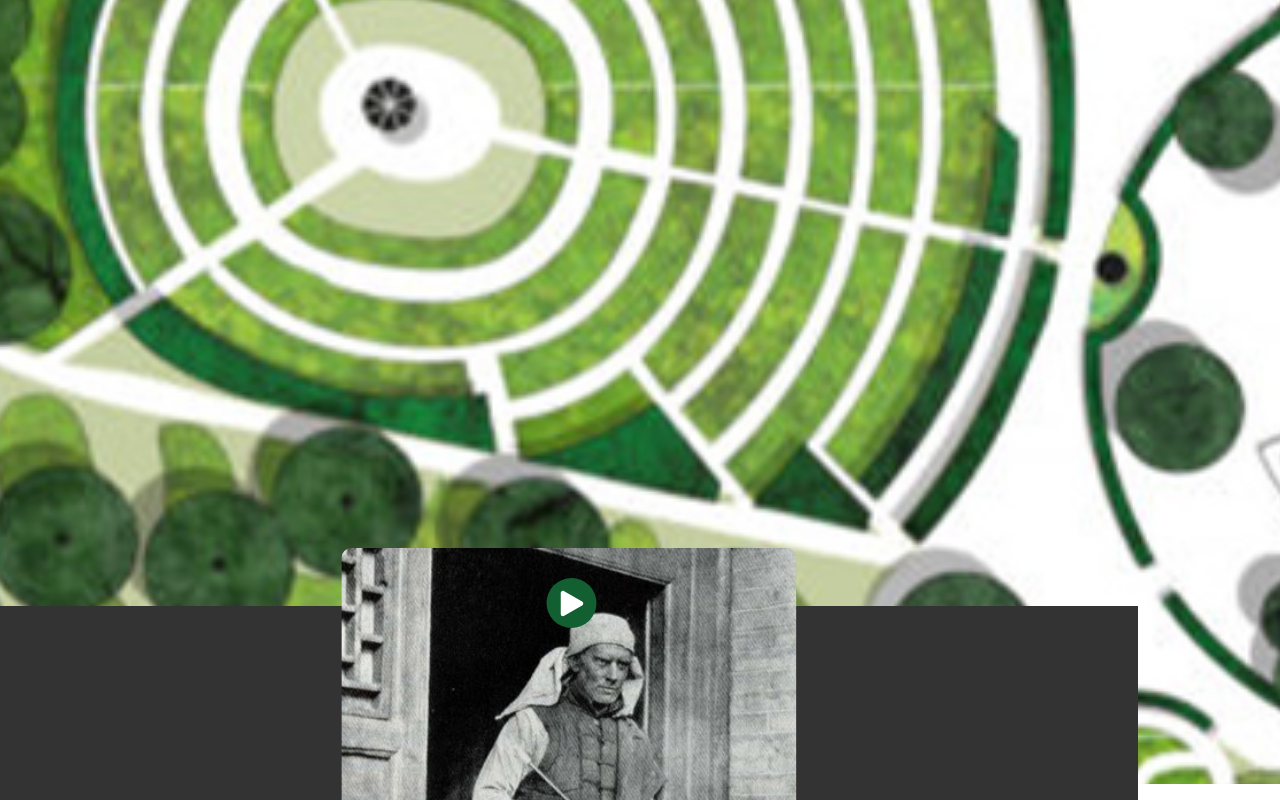
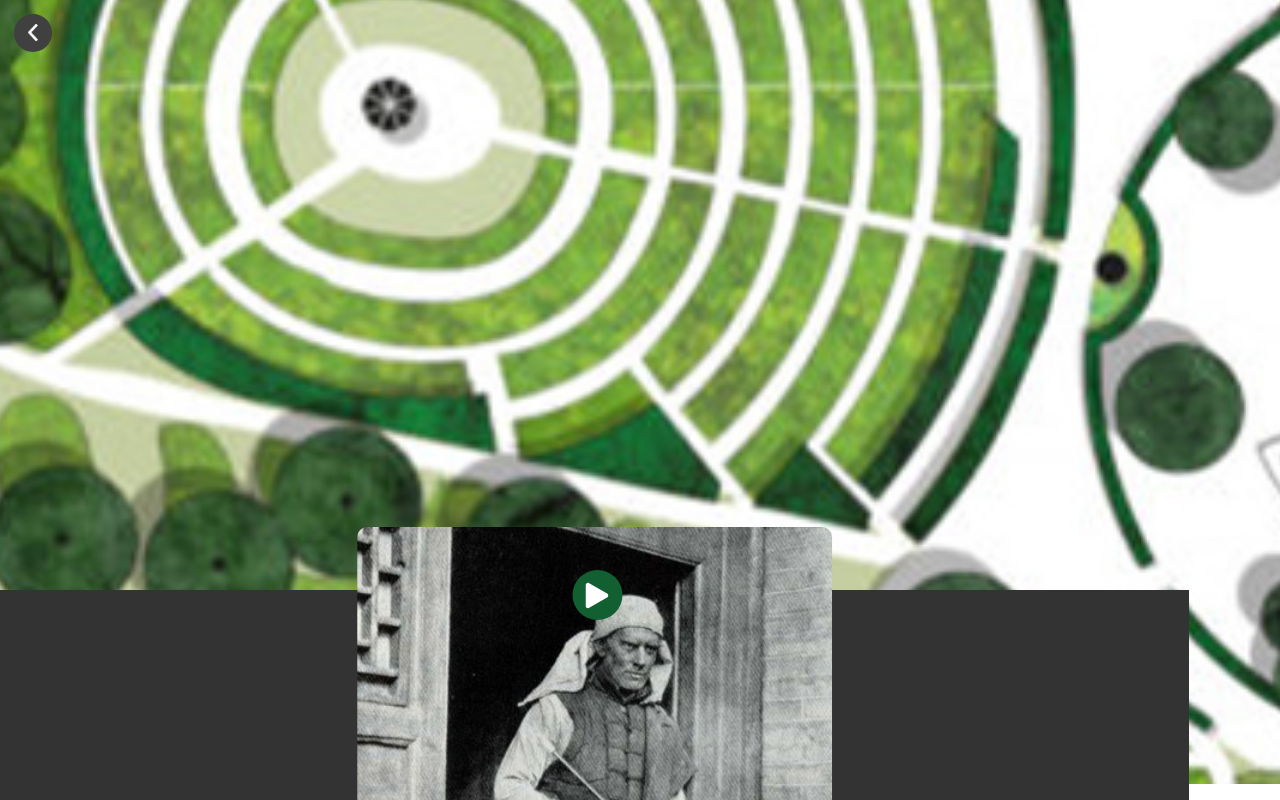
Before and after one commit to SigneThrane/GeoGrafiskHave, a Vue app: page /map in a window 1280 px wide. Shown: the top 800 px of the page. Built offline with nearby package versions, Linux system fonts and the light colour scheme.

Commit message:
fixed CSS

```diff
--- a/src/components/Map.vue
+++ b/src/components/Map.vue
@@ -1,7 +1,9 @@
 <template>
-
   <div class="map">
       <img class="map-img" src="/src/assets/Kort.jpg" alt="">
+      <router-link to="/">
+      <button class="back-button"> </button>
+    </router-link>
   </div>
   <div class="locale.changer">
   <div class="popUp">
@@ -109,8 +111,8 @@ onMounted(async () => {
   background-color: #343333;
   padding: 25px;
   color: #FFFFFF;
-  height: 18%;
-  width: 85%;
+  height: 20%;
+  width: 89%;
 }
 
 .popup-info {
--- a/src/components/forside.vue
+++ b/src/components/forside.vue
@@ -170,7 +170,7 @@ const getLocation = () => {
     height: 45px;
     border-radius: 50px;
     border-style: solid;
-    width: 110px;
+    width: 100px;
 }
 
 .small-button1:hover, .small-button2:hover {
@@ -179,7 +179,7 @@ const getLocation = () => {
 }
 
 .small-button1 {
- margin-left: 20%;
+ margin-left: 8%;
 }
 
 @media only screen
```
